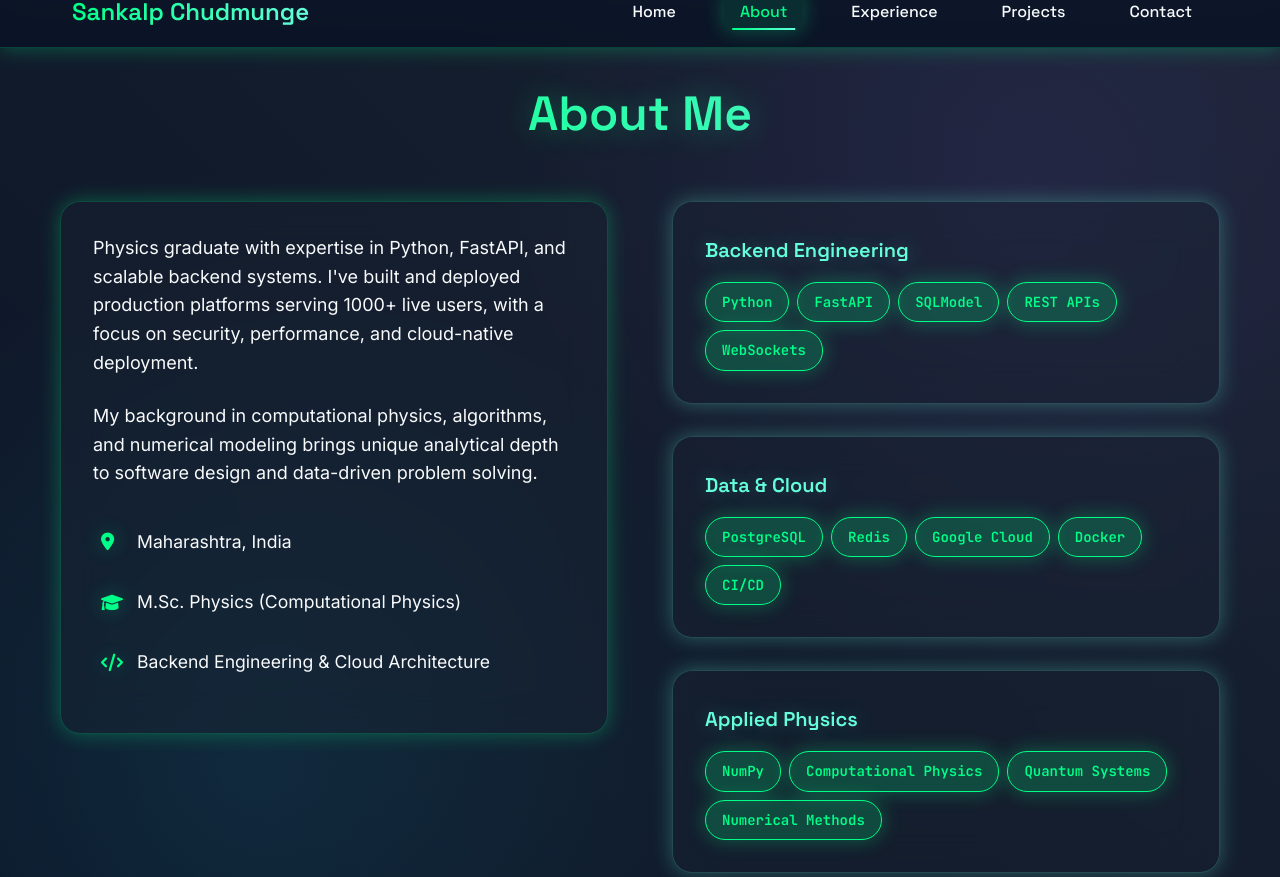
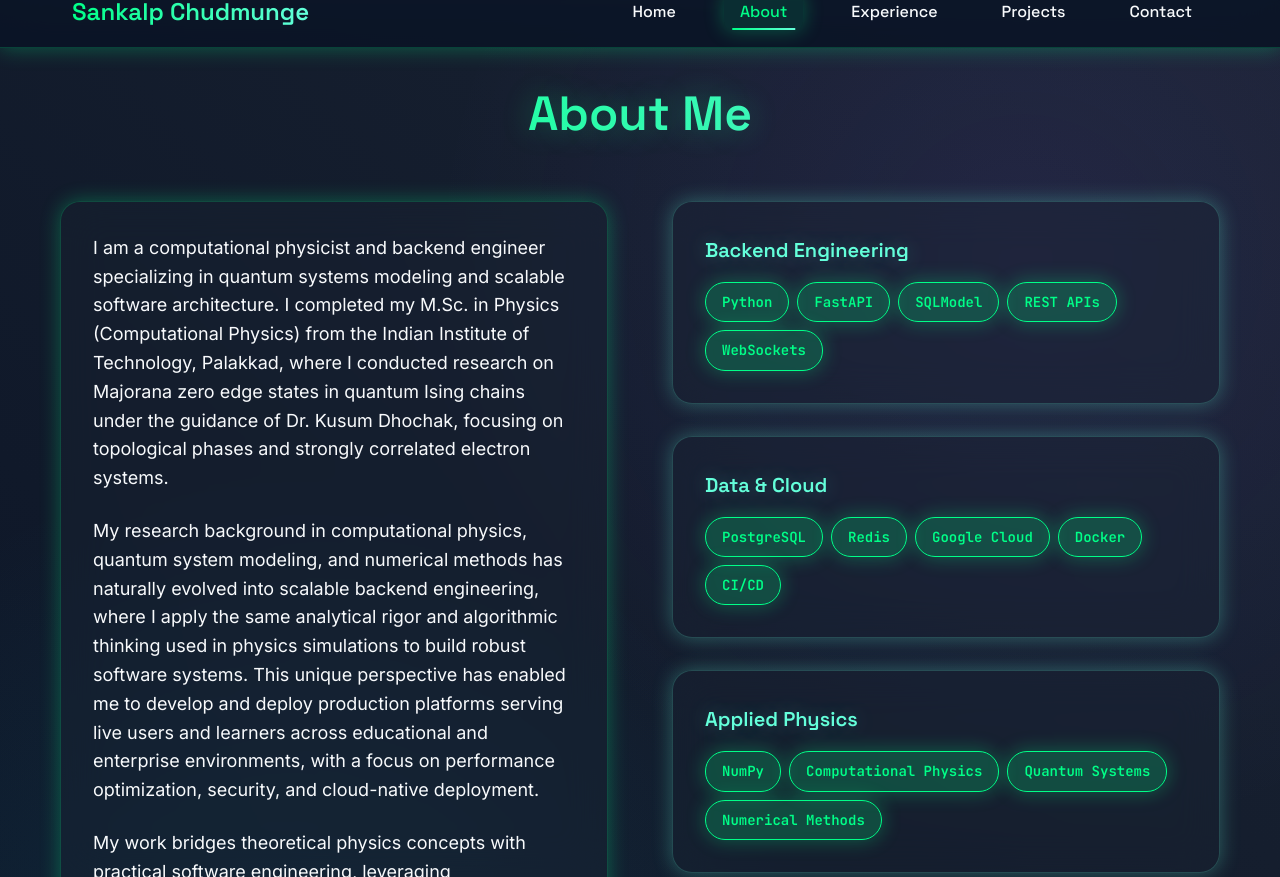
Before and after one commit to mountain-snatcher/mountain-snatcher.github.io, a Jekyll site: the page built from index.md, in a window 1280 px wide and 900 px high, scrolled down 881 px, cut to the strip 23-900 px from the top of the window. Built offline with Jekyll 4.4.1, drawn with Linux system fonts in a browser that asks for light colours; some of the changed text lies outside the part shown.

Commit message:
Enhance About Me section with academic research focus
- Add research background with Dr. Kusum Dhochak at IIT Palakkad
- Create natural connection between physics research and software engineering
- Replace generic descriptions with academic narrative
- Update quick facts to include IIT Palakkad and quantum systems focus
- Improve professional tone and coherent story flow

```diff
--- a/index.md
+++ b/index.md
@@ -32,8 +32,9 @@ description: Physics Graduate | Backend Engineer | Computational Physicist
         <h2 class="section-title">About Me</h2>
         <div class="about-content">
             <div class="about-text">
-                <p>Physics graduate with expertise in Python, FastAPI, and scalable backend systems. I've built and deployed production platforms serving 1000+ live users, with a focus on security, performance, and cloud-native deployment.</p>
-                <p>My background in computational physics, algorithms, and numerical modeling brings unique analytical depth to software design and data-driven problem solving.</p>
+                <p>I am a computational physicist and backend engineer specializing in quantum systems modeling and scalable software architecture. I completed my M.Sc. in Physics (Computational Physics) from the Indian Institute of Technology, Palakkad, where I conducted research on Majorana zero edge states in quantum Ising chains under the guidance of Dr. Kusum Dhochak, focusing on topological phases and strongly correlated electron systems.</p>
+                <p>My research background in computational physics, quantum system modeling, and numerical methods has naturally evolved into scalable backend engineering, where I apply the same analytical rigor and algorithmic thinking used in physics simulations to build robust software systems. This unique perspective has enabled me to develop and deploy production platforms serving live users and learners across educational and enterprise environments, with a focus on performance optimization, security, and cloud-native deployment.</p>
+                <p>My work bridges theoretical physics concepts with practical software engineering, leveraging computational methods and numerical modeling techniques to solve complex data-driven problems and design scalable systems.</p>
 
                 <div class="quick-facts">
                     <div class="fact">
@@ -42,11 +43,11 @@ description: Physics Graduate | Backend Engineer | Computational Physicist
                     </div>
                     <div class="fact">
                         <i class="fas fa-graduation-cap"></i>
-                        <span>M.Sc. Physics (Computational Physics)</span>
+                        <span>M.Sc. Physics (Computational Physics), IIT Palakkad</span>
                     </div>
                     <div class="fact">
-                        <i class="fas fa-code"></i>
-                        <span>Backend Engineering & Cloud Architecture</span>
+                        <i class="fas fa-atom"></i>
+                        <span>Quantum Systems & Backend Engineering</span>
                     </div>
                 </div>
             </div>
```
